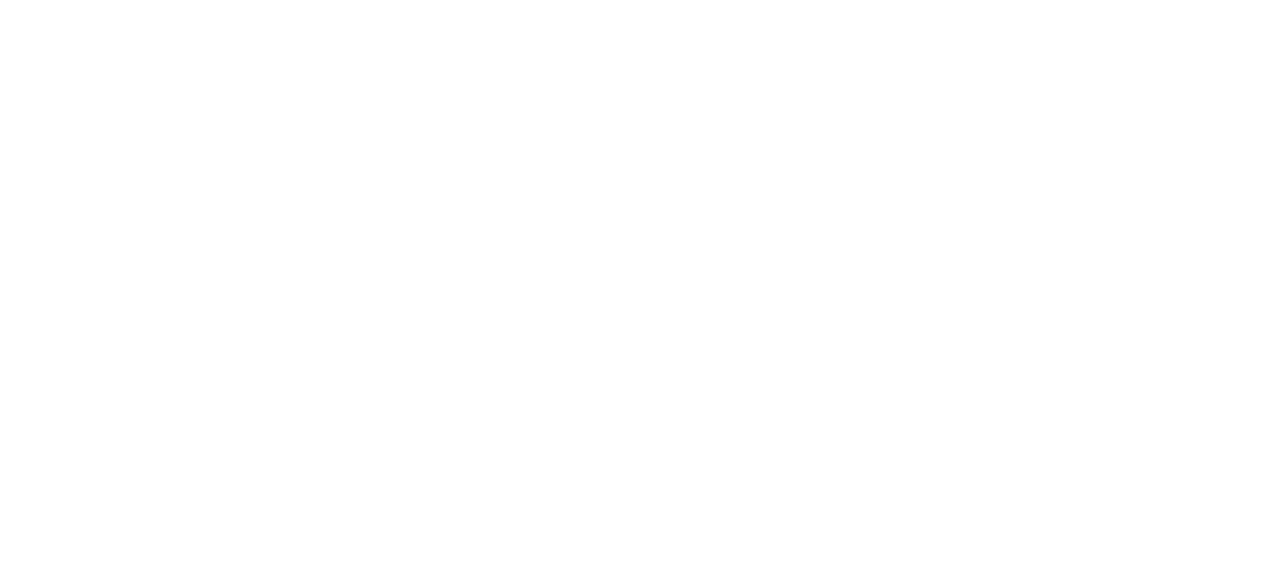
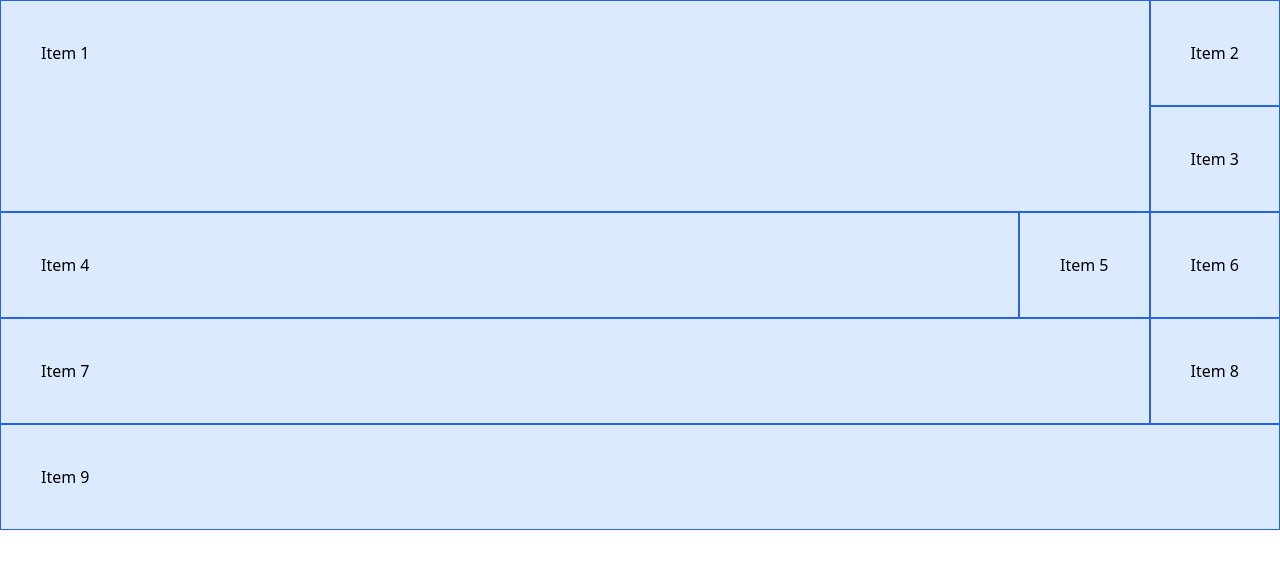
Before and after one commit to HosseinHeydarpour/tailwind, a plain HTML site: page tailwind-sandbox/14-grid/index.html in a window 1280 px wide. Drawn offline with nearby package versions, Linux system fonts and the light colour scheme.

Commit message:
005 Grid

```diff
--- a/tailwind-sandbox/14-grid/index.html
+++ b/tailwind-sandbox/14-grid/index.html
@@ -9,6 +9,25 @@
   </head>
   <body>
     <!-- Grid cols and rows -->
+    <div class="grid grid-cols-1 md:grid-col-3">
+      <div
+        class="p-10 border border-blue-600 bg-blue-100 md:col-span-2 md:row-span-2"
+      >
+        Item 1
+      </div>
+      <div class="p-10 border border-blue-600 bg-blue-100">Item 2</div>
+      <div class="p-10 border border-blue-600 bg-blue-100">Item 3</div>
+      <div class="p-10 border border-blue-600 bg-blue-100">Item 4</div>
+      <div class="p-10 border border-blue-600 bg-blue-100">Item 5</div>
+      <div class="p-10 border border-blue-600 bg-blue-100">Item 6</div>
+      <div class="p-10 border border-blue-600 bg-blue-100 md:col-span-2">
+        Item 7
+      </div>
+      <div class="p-10 border border-blue-600 bg-blue-100">Item 8</div>
+      <div class="p-10 border border-blue-600 bg-blue-100 md:col-span-3">
+        Item 9
+      </div>
+    </div>
 
     <!-- Col and row span -->
   </body>
```
